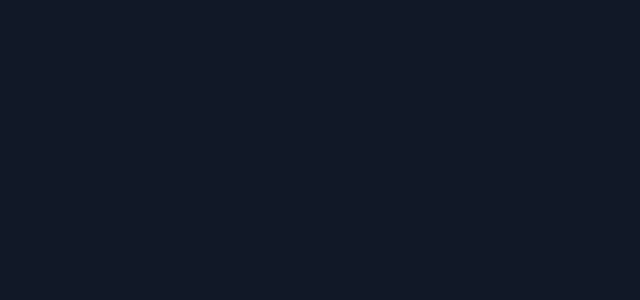
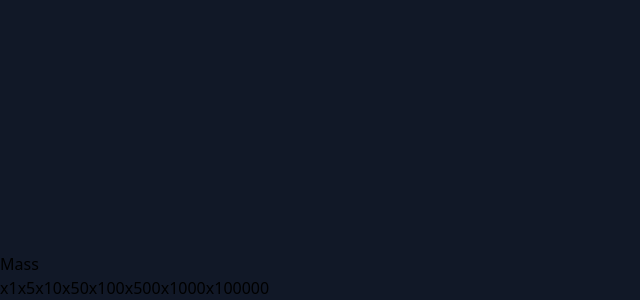
Before and after one commit to CG-Realtime-Gravity/gravity-simulation, a Svelte app: page / in a window 1280 px wide. Shown: the part 548-848 px from the top of the page, without its empty margins (0-640 px from the left). Before the commit the page ends 800 px from the top, so only its background shows below. Built offline with nearby package versions, Linux system fonts and the light colour scheme.

Commit message:
select mass

```diff
--- a/src/App.svelte
+++ b/src/App.svelte
@@ -1,12 +1,15 @@
 <script lang="ts">
   import { onMount } from 'svelte'
+  import { baseKg } from './constant'
   import { Mass } from './mass'
   import { Sim } from './sim'
 
   let canvas: HTMLCanvasElement
   let sim: Sim
 
-  const baseKg = 200_000_000_000
+  const kgMultiplierOptions = [1, 5, 10, 50, 100, 500, 1000, 100000]
+  let kgMultiplier = kgMultiplierOptions[0]
+  $: kg = baseKg * kgMultiplier
 
   const addMass = (
     e: MouseEvent & {
@@ -20,7 +23,7 @@
           x: e.clientX - rect.left,
           y: e.clientY - rect.top,
         },
-        kg: baseKg,
+        kg,
         vel: {
           x: 0,
           y: 0,
@@ -39,4 +42,19 @@
   })
 </script>
 
-<canvas on:click={addMass} bind:this={canvas} />
+<canvas class="fixed" on:click={addMass} bind:this={canvas} />
+
+<div
+  class="absolute bottom-5 left-5 bg-white/10 hover:bg-white/90 transition-all rounded flex w-fit px-4 py-2"
+>
+  <div class="flex gap-4">
+    <h1>Mass</h1>
+    {#each kgMultiplierOptions as mul}
+      <button
+        on:click={() => (kgMultiplier = mul)}
+        class:font-bold={mul === kgMultiplier}
+        class:underline={mul === kgMultiplier}>x{mul}</button
+      >
+    {/each}
+  </div>
+</div>
--- /dev/null
+++ b/src/constant.ts
@@ -0,0 +1 @@
+export const baseKg = 200_000_000
--- a/src/mass.ts
+++ b/src/mass.ts
@@ -1,3 +1,4 @@
+import { baseKg } from './constant'
 import type { Vec2 } from './vec2'
 
 export class Mass {
@@ -19,7 +20,7 @@ export class Mass {
     this.kg = config.kg
     this.vel = config.vel
     this.acc = { x: 0, y: 0 }
-    this.r = Math.log(this.kg / 500_000_000)
+    this.r = Math.log2(this.kg / baseKg / 2)
     // this.r = 20
     this.isColliding = false
   }
```
